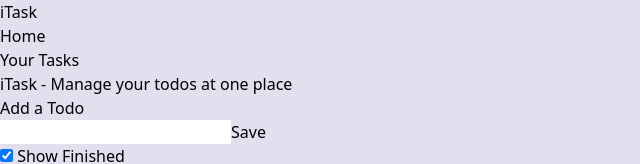
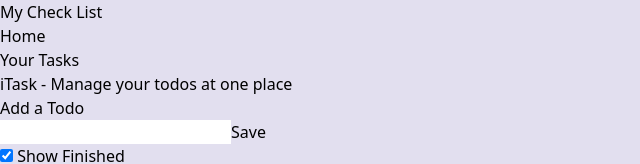
Before and after one commit to shobhitg1295/Frontend-Task-1, a React (Vite) app: page / in a window 1280 px wide. Shown: the top 164 px of the page, without its empty margins (0-640 px from the left). Built offline with nearby package versions, Linux system fonts and the light colour scheme.

Commit message:
Update Navbar.jsx

```diff
--- a/src/components/Navbar.jsx
+++ b/src/components/Navbar.jsx
@@ -4,7 +4,7 @@
   return (
     <nav className='flex justify-between bg-indigo-900 text-white py-2'>
         <div className="logo">
-            <span className='font-bold text-xl mx-8'>iTask</span>
+            <span className='font-bold text-xl mx-8'>My Check List</span>
         </div>
       <ul className="flex gap-8 mx-9">
         <li className='cursor-pointer hover:font-bold transition-all'>Home</li>
```
